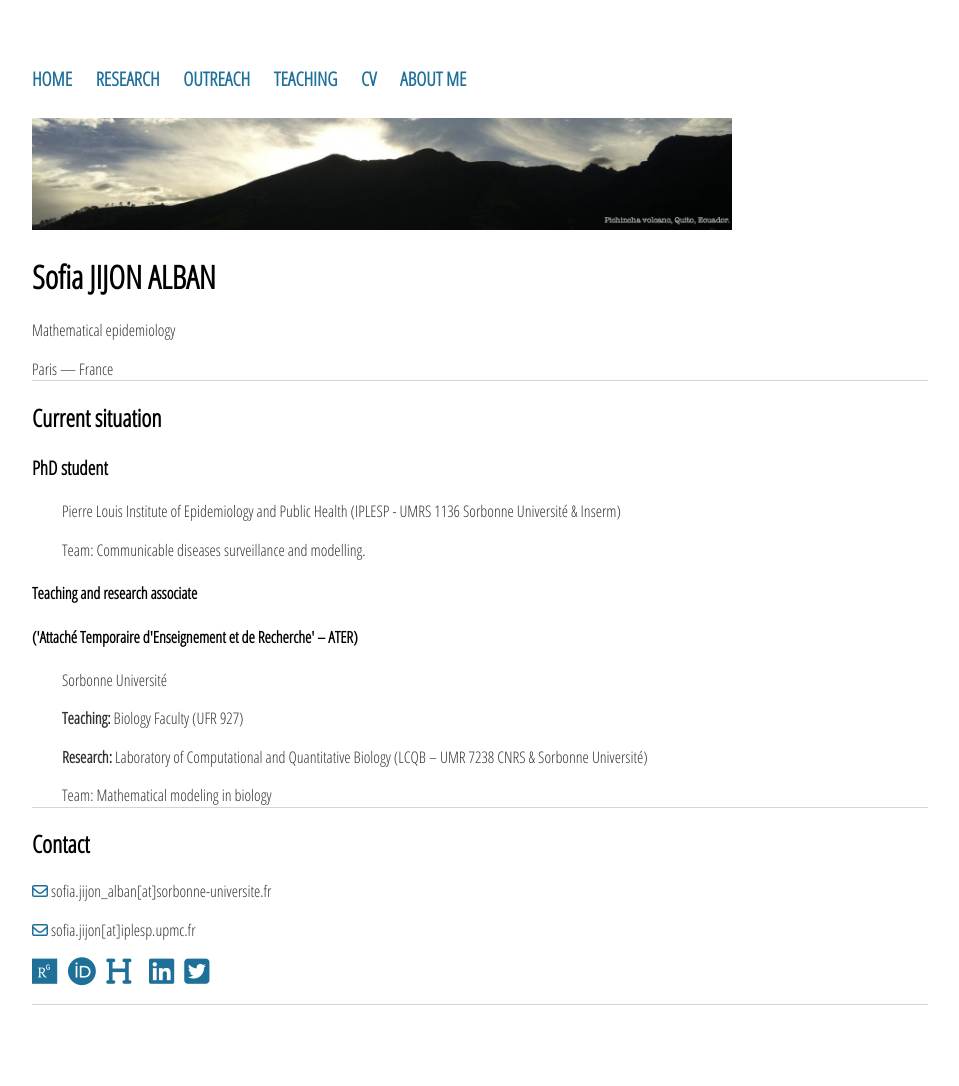
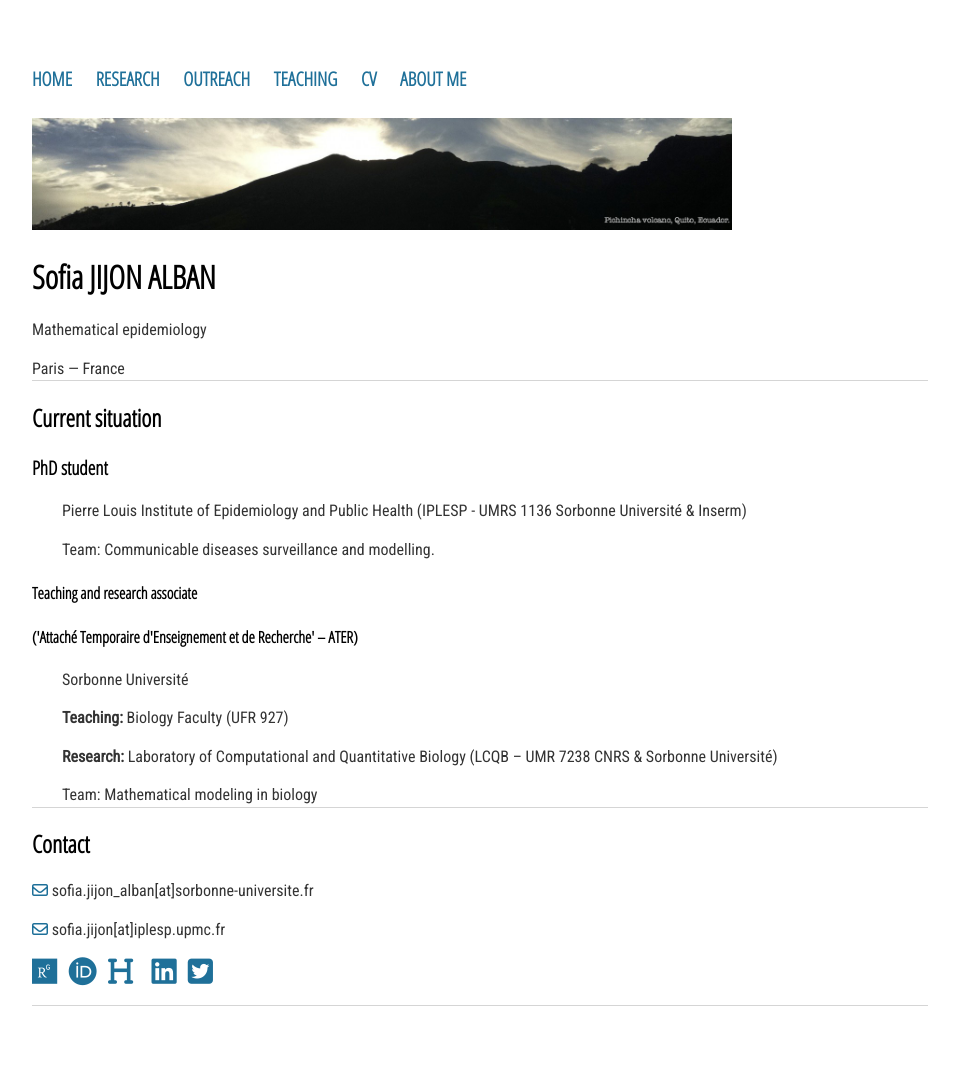
Before and after one commit to sjijon/sjijon.github.io, a Jekyll site: the page built from index.html, in a window 1280 px wide. Shown: the whole page, without its empty margins (160-1119 px from the left). Built offline with Jekyll 4.4.1, drawn with Linux system fonts in a browser that asks for light colours; nearby versions of some CDN libraries.

Commit message:
Update main.css

```diff
--- a/css/main.css
+++ b/css/main.css
@@ -46,7 +46,7 @@ h5 {
 }
 p {
     font-size: 1em;
-    font-family: 'Open Sans Condensed', 'Sans-Serif';
+    font-family: 'Roboto Condensed', 'Sans-Serif';
     line-height: 1.4em;
     color: #333;
 }
```
